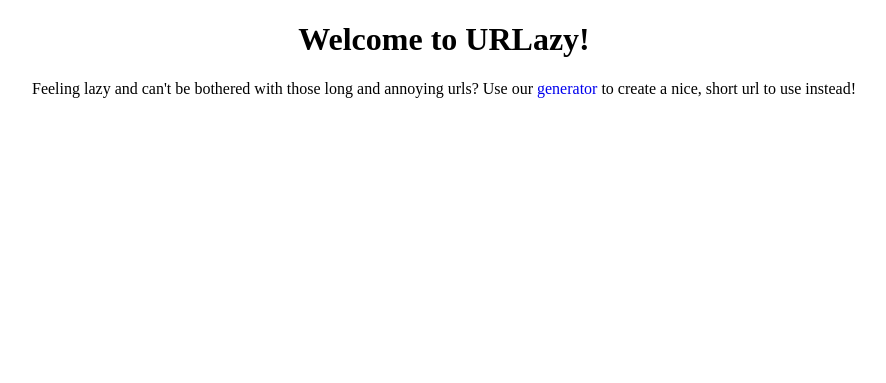
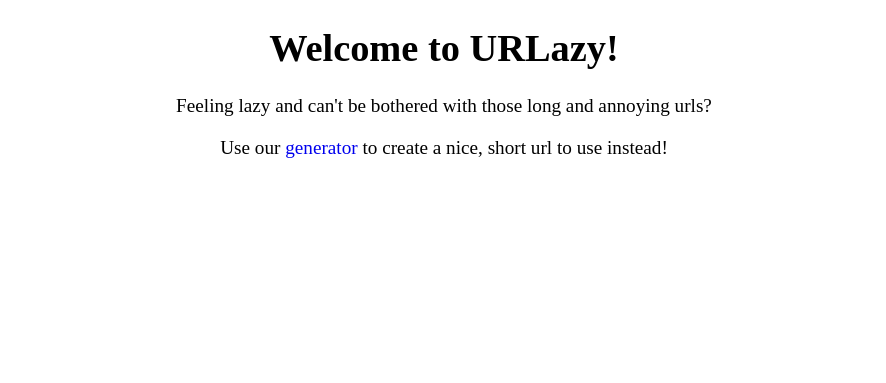
Before and after one commit to Zain1Uppal/Lap4-code-challenge, a Flask app: page / in a window 1280 px wide. Shown: the part 37-420 px from the top of the page, without its empty margins (196-1082 px from the left). Run offline with Flask 2, Linux system fonts and the light colour scheme.

Commit message:
change fontsize of main content

```diff
--- a/static/css/index.css
+++ b/static/css/index.css
@@ -25,3 +25,7 @@ footer {
     width: 100%;
     padding: 10px;
 }
+
+main {
+    font-size: 1.2em;
+}
--- a/templates/home.html
+++ b/templates/home.html
@@ -3,7 +3,10 @@
 
 {% block content %}
     <h1>Welcome to URLazy!</h1>
-    <p id="about">
-        Feeling lazy and can't be bothered with those long and annoying urls? Use our <a href="/generate">generator</a> to create a nice, short url to use instead!
+    <p class="about">
+        Feeling lazy and can't be bothered with those long and annoying urls?
+    </p>
+    <p class="about">
+      Use our <a href="/generate">generator</a> to create a nice, short url to use instead!
     </p>
 {% endblock %}
```
